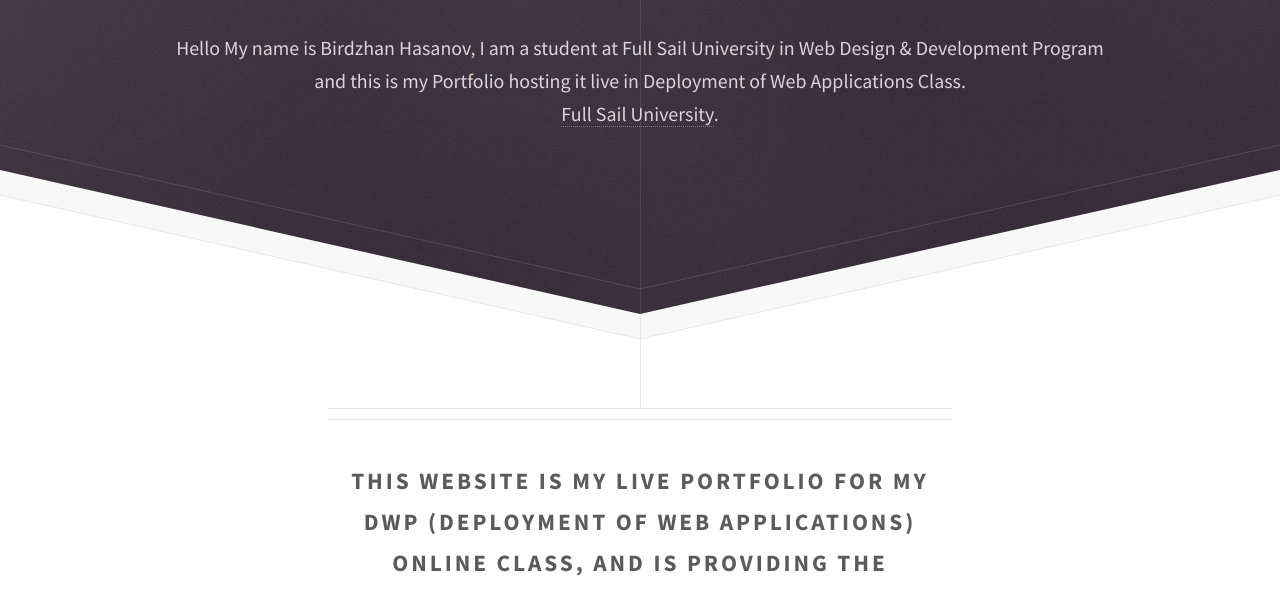
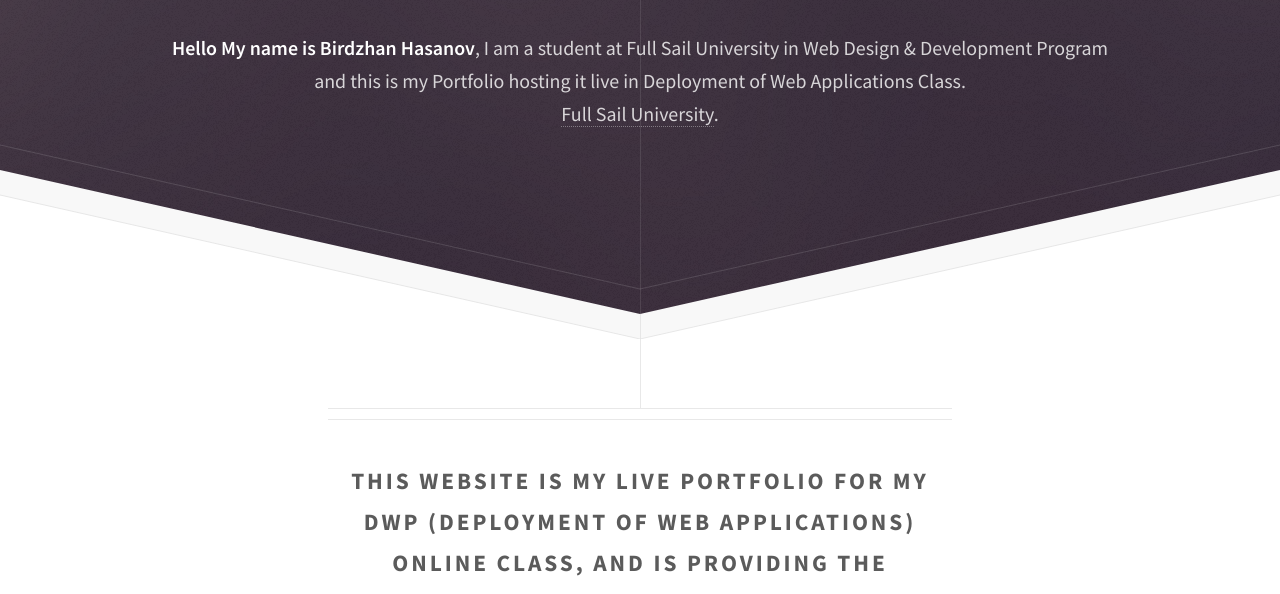
Before and after one commit to Birdzhan/GitHookRepo, a plain HTML site: page index.html in a window 1280 px wide. Shown: the part 198-792 px from the top of the page. Drawn offline with Linux system fonts and the light colour scheme.

Commit message:
strong added

```diff
--- a/index.html
+++ b/index.html
@@ -21,7 +21,7 @@
 		<!-- Header -->
 			<div id="header">
 				<span class="logo icon fa-paper-plane-o"></span>
-				<p>Hello My name is Birdzhan Hasanov, I am a student at Full Sail University in Web Design & Development Program<br />
+				<p><strong>Hello My name is Birdzhan Hasanov</strong>, I am a student at Full Sail University in Web Design & Development Program<br />
 				and this is my Portfolio hosting it live in Deployment of Web Applications Class.<br />
 				<a href="http://www.fullsail.edu/">Full Sail University</a>.</p>
 			</div>
```
